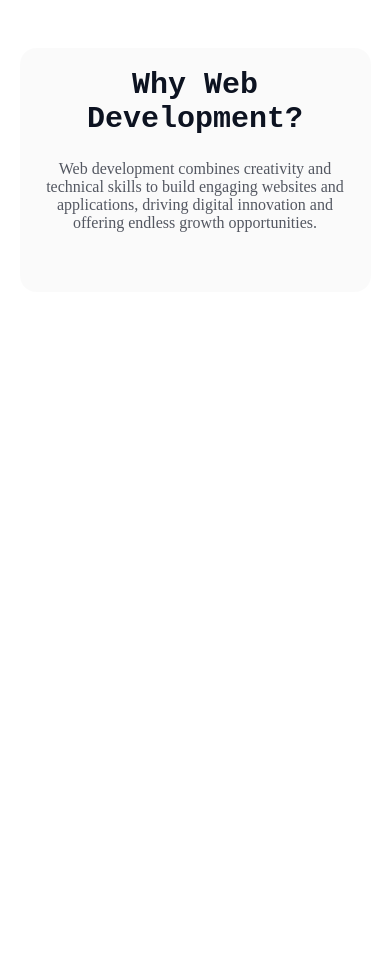
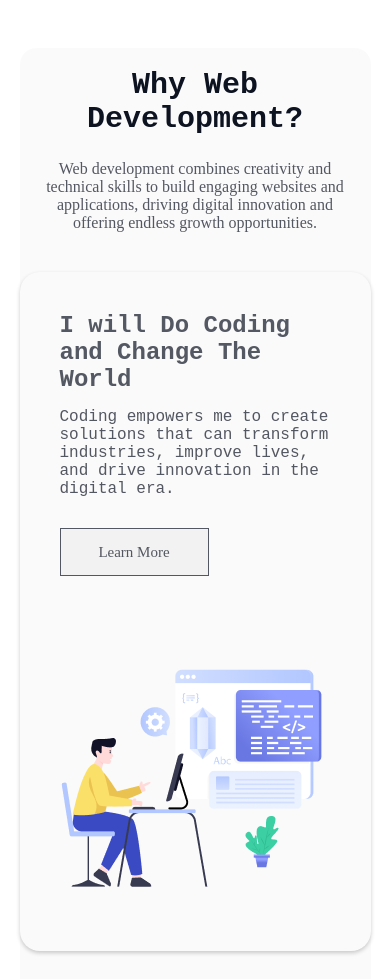
Before and after one commit to nahidn228/nahids-portfolio, a plain HTML site: page index.html in a window 390 px wide. Shown: the part 685-1664 px from the top of the page. Before the commit the page ends 977 px from the top, so only its background shows below. Drawn offline with Linux system fonts and the light colour scheme; a web font is replaced by a local one.

Commit message:
coading section add box shadow

```diff
--- a/index.html
+++ b/index.html
@@ -51,7 +51,7 @@
       </div>
       <!-- Web Development section End -->
       <!-- Coding section start from here -->
-      <div class="coding-section hidden">
+      <div class="coding-section">
         <div class="coding-section-text">
           <h3 class="coding-section-title">
             I will Do Coding and Change The <br />
@@ -61,15 +61,16 @@
             Coding empowers me to create solutions that can transform
             industries, improve lives, and drive innovation in the digital era.
           </h5>
-          <button class="btn"><a href="#my-target">Learn More</a> </button>
+          <button class="btn"><a href="#my-target">Learn More</a></button>
         </div>
         <div class="coding-section-img">
           <img src="images/Layer_1.png" alt="" />
         </div>
+
       </div>
       <!-- Coding section End -->
       <!-- Modern Web System section start from here -->
-      <div class="coding-section hidden">
+      <div class="coding-section">
         <div class="coding-section-img">
           <img src="images/Group 3.png" alt="" />
         </div>
@@ -81,12 +82,12 @@
             Building advanced web systems lets me solve real-world problems and
             improve user experiences.
           </h5>
-          <button class="btn"><a href="#my-target">Learn More</a> </button>
+          <button class="btn"><a href="#my-target">Learn More</a></button>
         </div>
       </div>
       <!-- Modern Web System section End -->
       <!-- Coding change the world section start from here -->
-      <div class="coding-section hidden">
+      <div class="coding-section">
         <div class="coding-section-text">
           <h3 class="coding-section-title">
             I will Do Coding and Change The <br />
@@ -96,7 +97,7 @@
             Coding allows me to innovate, solve problems, and make a positive
             impact in the digital world.
           </h5>
-          <button class="btn"><a href="#my-target">Learn More</a> </button>
+          <button class="btn"><a href="#my-target">Learn More</a></button>
         </div>
         <div class="coding-section-img">
           <img src="images/Group 4.png" alt="" />
@@ -256,7 +257,9 @@
           <a target="_blank" href="https://github.com/nahidn228/Assignment-1"
             ><img src="images/github.png" alt=""
           /></a>
-          <a target="_blank" href="https://www.linkedin.com/in/nahidn228/"><img src="images/linkedin-icon 1.png" alt="" /></a>
+          <a target="_blank" href="https://www.linkedin.com/in/nahidn228/"
+            ><img src="images/linkedin-icon 1.png" alt=""
+          /></a>
         </div>
       </div>
     </footer>
--- a/style/style.css
+++ b/style/style.css
@@ -467,4 +467,17 @@ footer {
     opacity: 0.7;
     margin-bottom: 40px;
   }
+  .coding-section {
+    flex-direction: column;
+    box-shadow: 0 2px 4px rgba(0, 0, 0, 0.2);
+    border-radius: 20px;
+  }
+
+  .coding-section-text {
+    order: 1;
+  }
+
+  .coding-section-img {
+    order: 2;
+  }
 }
```
